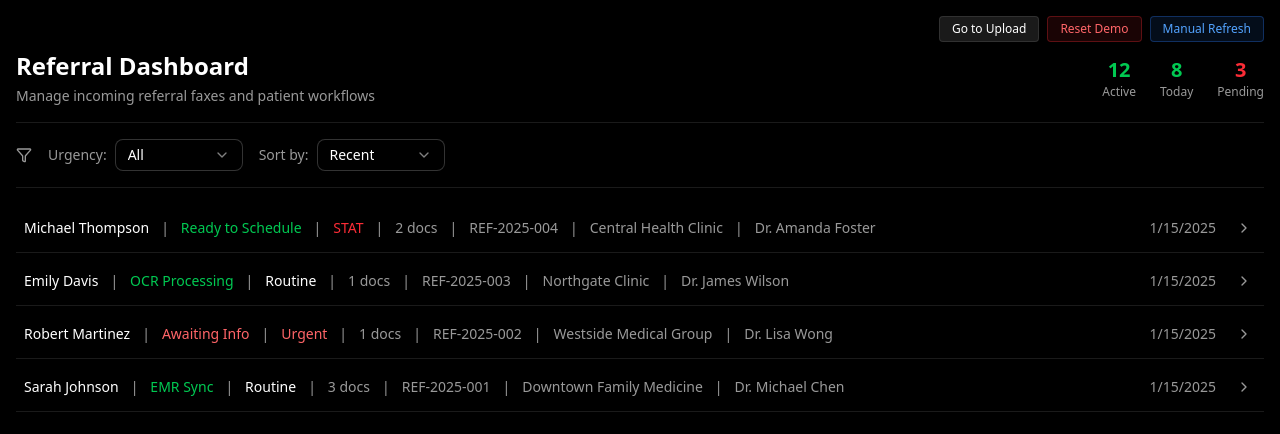
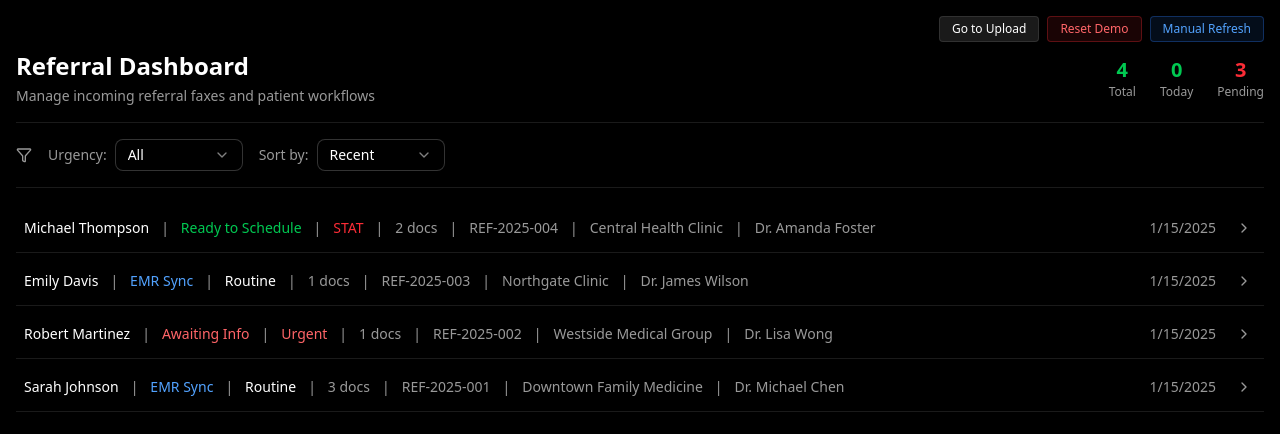
Before and after one commit to ishaanbhagwat/referral-dashboard-demo, a Next.js app: page / in a window 1280 px wide. Shown: the top 434 px of the page. Built offline with nearby package versions, Linux system fonts and the light colour scheme.

Commit message:
Hydration error fixed and api endpoint referenced cleanedup for sanity check

```diff
--- a/app/page.tsx
+++ b/app/page.tsx
@@ -95,7 +95,7 @@ const staticMockReferrals = [
     specialty: "Dermatology",
     urgency: "Routine",
     receivedAt: "2025-01-15T16:45:00Z",
-    currentStatus: "ocr-processing",
+    currentStatus: "emr-sync",
     statusProgress: 25,
     hasMissingInfo: false,
     documents: [
@@ -149,6 +149,28 @@ const setSessionData = (key: string, value: unknown): void => {
   }
 }
 
+// Helper function to generate random doctor names and practices
+const generateRandomProvider = () => {
+  const doctors = [
+    "Dr. Sarah Johnson", "Dr. Michael Chen", "Dr. Lisa Wong", "Dr. James Wilson",
+    "Dr. Amanda Foster", "Dr. Robert Martinez", "Dr. Emily Davis", "Dr. David Thompson",
+    "Dr. Jennifer Lee", "Dr. Christopher Brown", "Dr. Maria Garcia", "Dr. Kevin Smith",
+    "Dr. Rachel Green", "Dr. Thomas Anderson", "Dr. Jessica Taylor", "Dr. Daniel White"
+  ]
+
+  const practices = [
+    "Downtown Family Medicine", "Westside Medical Group", "Northgate Clinic",
+    "Central Health Clinic", "Riverside Medical Associates", "Sunset Family Practice",
+    "Valley View Healthcare", "Metro Medical Center", "Community Health Partners",
+    "Primary Care Associates", "Family Medicine Group", "Health First Clinic"
+  ]
+
+  return {
+    provider: doctors[Math.floor(Math.random() * doctors.length)],
+    practice: practices[Math.floor(Math.random() * practices.length)]
+  }
+}
+
 // Type definitions
 interface ReferralDocument {
   id: number | string;
@@ -190,6 +212,7 @@ interface Referral {
 
 export default function ReferralTriageSystem() {
   const [referrals, setReferrals] = useState<Referral[]>(staticMockReferrals)
+  const [isLoading, setIsLoading] = useState(true)
   const [expandedReferrals, setExpandedReferrals] = useState<string[]>([])
   const [urgencyFilter, setUrgencyFilter] = useState<string>("all")
   const [sortBy, setSortBy] = useState<string>("recent")
@@ -210,15 +233,18 @@ export default function ReferralTriageSystem() {
 
   // Load processed referrals from session storage and combine with static data
   useEffect(() => {
+    try {
       const processedReferrals = getSessionData('processedReferrals', []) as Referral[]
 
           // Transform processed referrals to match the dashboard format
-    const transformedReferrals: Referral[] = processedReferrals.map((processed: Referral) => ({
+    const transformedReferrals: Referral[] = processedReferrals.map((processed: Referral) => {
+      const randomProvider = generateRandomProvider()
+      return {
         id: processed.id,
         patientName: processed.patientName,
         patientId: processed.patientId || `PT-${Math.floor(Math.random() * 90000) + 10000}`,
-      referringProvider: processed.referringProvider || "Dr. Fax Processing",
-      referringPractice: processed.referringPractice || "Fax System",
+        referringProvider: processed.referringProvider || randomProvider.provider,
+        referringPractice: processed.referringPractice || randomProvider.practice,
         specialty: processed.specialty || "General",
         urgency: processed.urgency || "Routine",
         receivedAt: processed.receivedAt || new Date().toISOString(),
@@ -233,10 +259,19 @@ export default function ReferralTriageSystem() {
           allergies: "To be extracted",
           insurance: "To be extracted",
         },
-    }))
+      }
+    })
 
       // Combine static and processed referrals, with processed ones appearing first
-    setReferrals([...transformedReferrals, ...staticMockReferrals])
+      const allReferrals = [...transformedReferrals, ...staticMockReferrals]
+      setReferrals(allReferrals)
+    } catch (error) {
+      // Fallback to static mock data if there's any error
+      console.error('Error loading referrals:', error)
+      setReferrals(staticMockReferrals)
+    } finally {
+      setIsLoading(false)
+    }
   }, [])
 
   const toggleReferral = (id: string) => {
@@ -485,15 +520,23 @@ export default function ReferralTriageSystem() {
             </div>
             <div className="flex gap-6">
               <div className="text-center">
-                <div className="text-xl font-bold text-green-500">12</div>
-                <div className="text-xs text-white/60">Active</div>
+                <div className="text-xl font-bold text-green-500">{referrals.length}</div>
+                <div className="text-xs text-white/60">Total</div>
               </div>
               <div className="text-center">
-                <div className="text-xl font-bold text-green-500">8</div>
+                <div className="text-xl font-bold text-green-500">
+                  {referrals.filter(r => {
+                    const today = new Date().toDateString()
+                    const receivedDate = new Date(r.receivedAt).toDateString()
+                    return receivedDate === today
+                  }).length}
+                </div>
                 <div className="text-xs text-white/60">Today</div>
               </div>
               <div className="text-center">
-                <div className="text-xl font-bold text-red-500">3</div>
+                <div className="text-xl font-bold text-red-500">
+                  {referrals.filter(r => r.currentStatus !== "ready-schedule").length}
+                </div>
                 <div className="text-xs text-white/60">Pending</div>
               </div>
             </div>
@@ -549,7 +592,22 @@ export default function ReferralTriageSystem() {
 
         {/* Referrals List */}
         <div className="space-y-1">
-          {filteredReferrals.map((referral: Referral) => {
+          {isLoading ? (
+            <div className="text-center py-8">
+              <div className="text-white/60">Loading referrals...</div>
+            </div>
+          ) : filteredReferrals.length === 0 ? (
+            <div className="text-center py-8">
+              <div className="text-white/60">No referrals found. Using mock data...</div>
+              <button
+                onClick={() => setReferrals(staticMockReferrals)}
+                className="mt-2 px-4 py-2 bg-blue-500 text-white rounded hover:bg-blue-600"
+              >
+                Load Mock Data
+              </button>
+            </div>
+          ) : (
+            filteredReferrals.map((referral: Referral) => {
             const workflowSteps = getWorkflowSteps(referral.hasMissingInfo)
             const calculatedProgress = getStatusProgress(referral.currentStatus, referral.hasMissingInfo)
 
@@ -565,7 +623,13 @@ export default function ReferralTriageSystem() {
                       <div className="text-white">{referral.patientName}</div>
                       <div className="text-white/60">|</div>
                       <div
-                        className={`${referral.currentStatus === "awaiting-info" || referral.currentStatus === "contact-pcp" ? "text-red-400" : "text-green-500"} hover:underline`}
+                        className={`${
+                          referral.currentStatus === "awaiting-info" || referral.currentStatus === "contact-pcp"
+                            ? "text-red-400"
+                            : referral.currentStatus === "ready-schedule"
+                              ? "text-green-500"
+                              : "text-blue-400"
+                        } hover:underline`}
                         onClick={(e) => {
                           e.stopPropagation()
                           if (!expandedReferrals.includes(referral.id)) {
@@ -982,7 +1046,8 @@ export default function ReferralTriageSystem() {
                 )}
               </div>
             )
-          })}
+          })
+        )}
         </div>
       </div>
 
```
Lines whose indentation alone changed are shown as unchanged.
